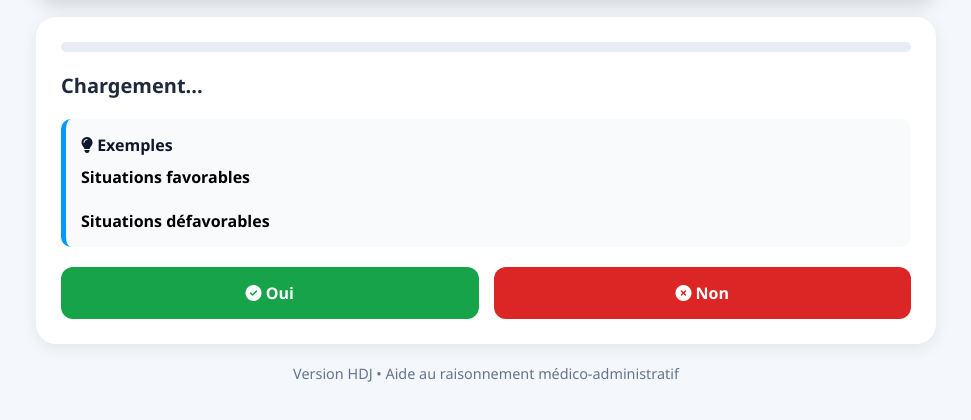
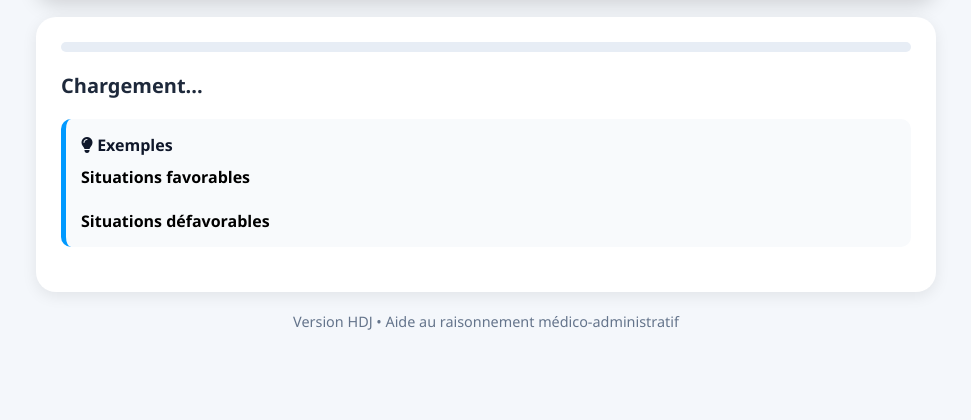
Before and after one commit to pierrenicolas35/hdjverif, a plain HTML site: page index.html in a window 1280 px wide. Shown: the part 142-562 px from the top of the page, without its empty margins (154-1125 px from the left). Drawn offline with Linux system fonts and the light colour scheme.

Commit message:
Refactor buttons into answers div
Removed buttons for 'Yes' and 'No' and replaced with a div for answers.

```diff
--- a/index.html
+++ b/index.html
@@ -241,17 +241,7 @@
                 <ul id="examples-no"></ul>
             </div>
 
-            <div class="buttons">
-                <button id="btn-yes">
-                    <i class="fas fa-check-circle"></i>
-                    Oui
-                </button>
-
-                <button id="btn-no">
-                    <i class="fas fa-times-circle"></i>
-                    Non
-                </button>
-            </div>
+           <div id="answers" class="buttons"></div>
 
             <div id="result"></div>
 
```
